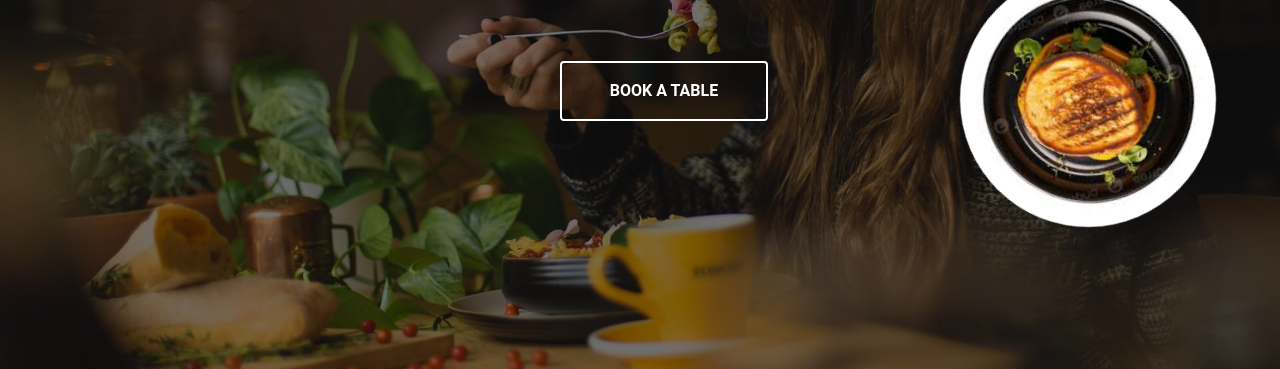
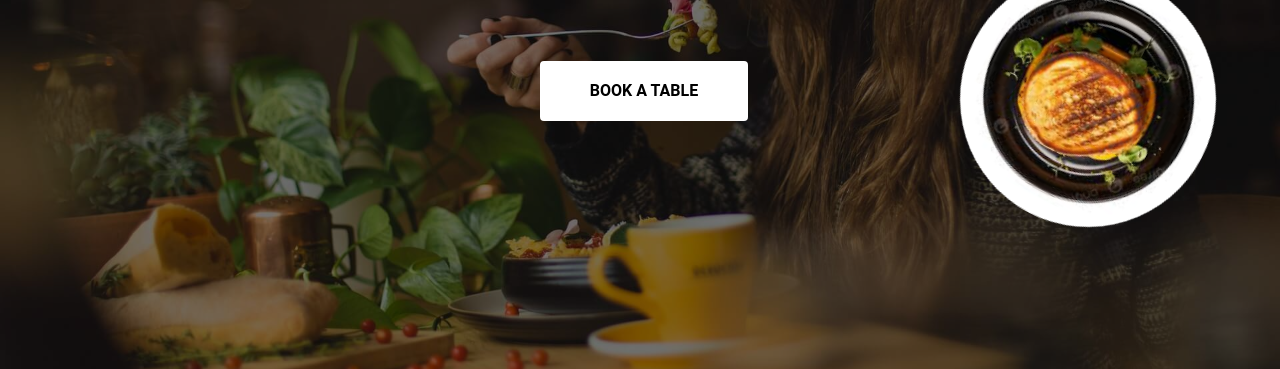
Before and after one commit to Nisha-13/Food-Website, a plain HTML site: page index.html in a window 1280 px wide. Shown: the part 429-798 px from the top of the page. Drawn offline with nearby package versions, Linux system fonts and the light colour scheme.

Commit message:
Update index.html

```diff
--- a/index.html
+++ b/index.html
@@ -61,9 +61,7 @@
             <p class="fs-3 text-white">Best For Restaurant Bootstrap Theme</p>
         </div>
         <div class="btns text-center">
-
-            <a href="#BookTable"><button class="btn btn-2 fw-bold px-5 py-3 ms-5 mt-5" data-aos="fade-down"
-                    data-aos-duration="2000">BOOK A TABLE</button></a>
+            <a href="#BookTable"><button class="btn btn-1 fw-bold px-5 py-3 ms-2 mt-5" data-aos="fade-down" data-aos-duration="2000">BOOK A TABLE</button></a>
         </div>
         <div class="img-2"><img src="Assets/Images/sandwich.jpeg"></div>
     </div>
```
